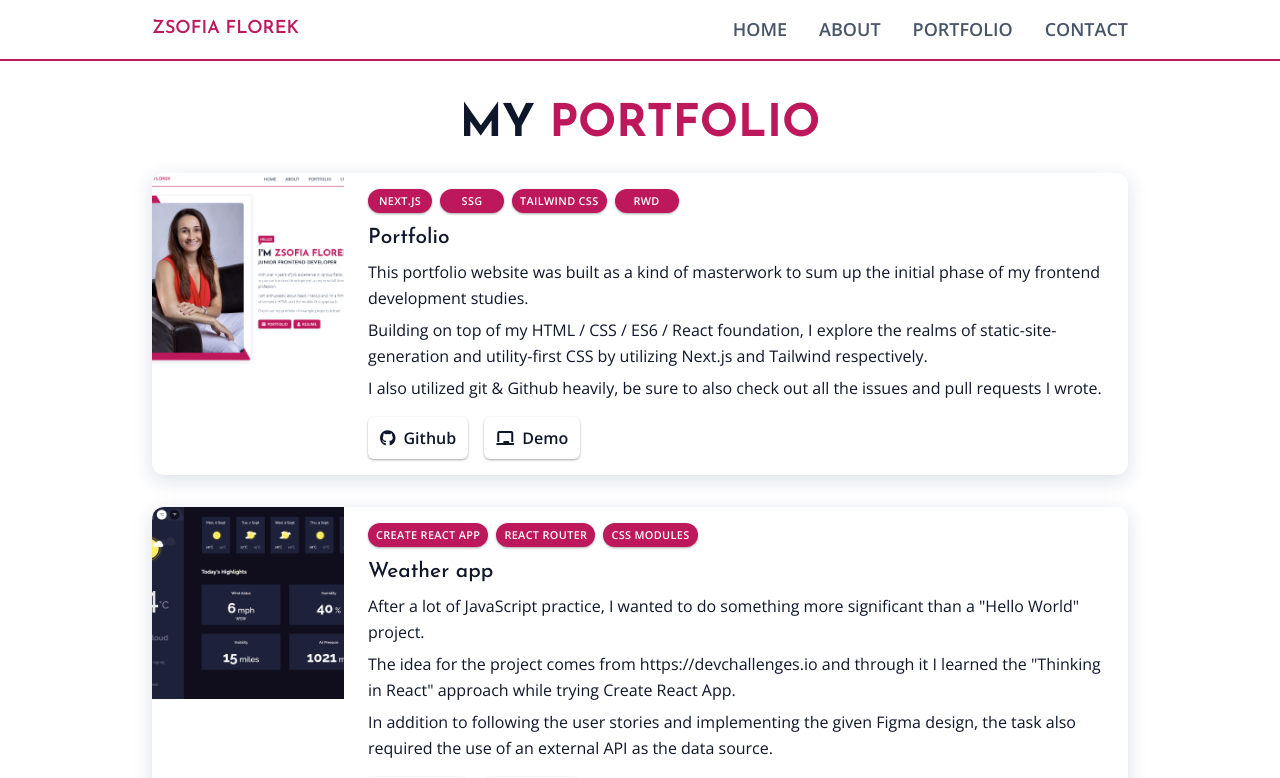
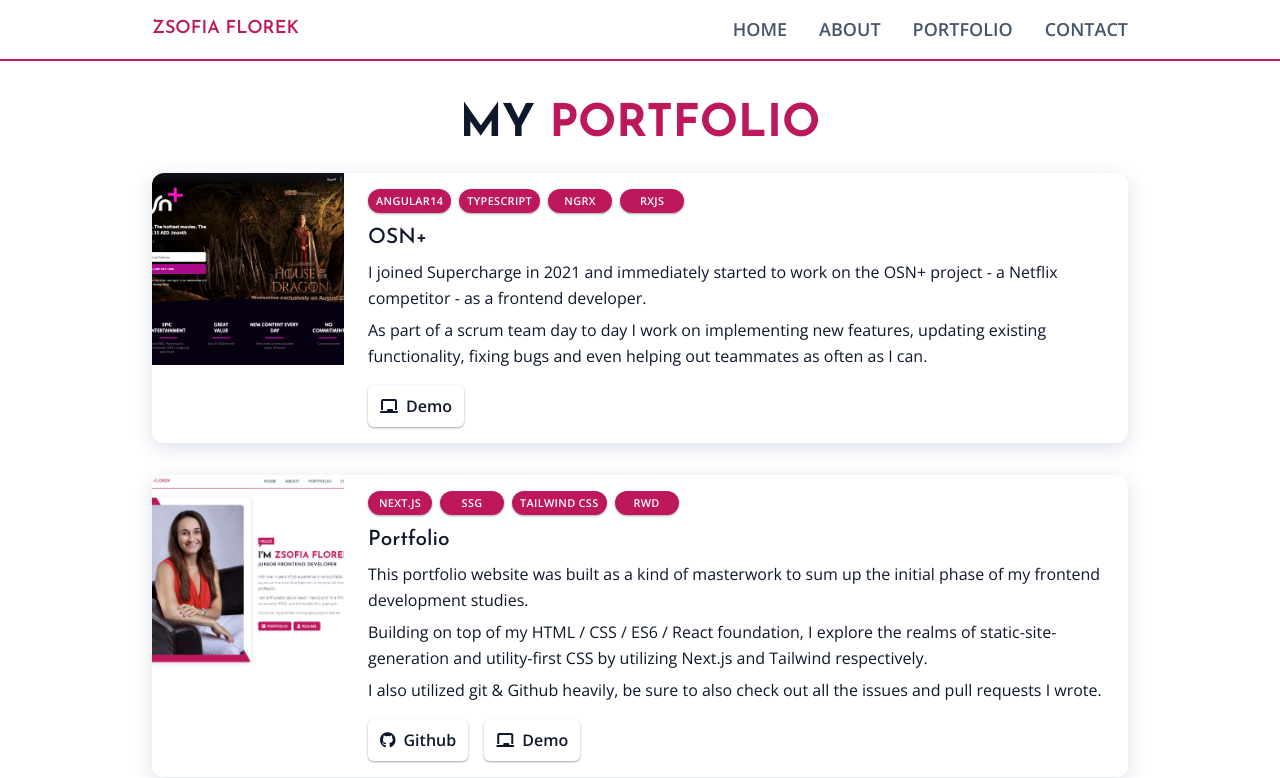
Before and after one commit to zsofiaflorek/portfolio, a Next.js app: page /portfolio in a window 1280 px wide. Shown: the top 778 px of the page. Built offline with nearby package versions, Linux system fonts and the light colour scheme.

Commit message:
Add osn to portfolio page

```diff
--- a/data/projects.json
+++ b/data/projects.json
@@ -1,4 +1,14 @@
 [
+  {
+    "title": "OSN+",
+    "description": [
+      "I joined Supercharge in 2021 and immediately started to work on the OSN+ project - a Netflix competitor - as a frontend developer.",
+      "As part of a scrum team day to day I work on implementing new features, updating existing functionality, fixing bugs and even helping out teammates as often as I can."
+    ],
+    "badges": ["Angular14", "TypeScript", "NgRx", "RxJS"],
+    "image": "osn.png",
+    "demo-url": "https://osnplus.com/"
+  },
   {
     "title": "Portfolio",
     "description": [
--- a/pages/portfolio.js
+++ b/pages/portfolio.js
@@ -78,12 +78,16 @@
           </h3>
           <p className="mt-2 text-black">{text}</p>
           <div className="flex gap-4 mt-4">
+            {repoUrl ? (
               <PortfolioButton href={repoUrl} portfolioIcon="fab fa-github">
                 Github
               </PortfolioButton>
+            ) : null}
+            {demoUrl ? (
               <PortfolioButton portfolioIcon="fas fa-chalkboard" href={demoUrl}>
                 Demo
               </PortfolioButton>
+            ) : null}
           </div>
         </div>
       </div>
```
Also changed, not shown: public/osn.png (added). Lines whose indentation alone changed are shown as unchanged.
